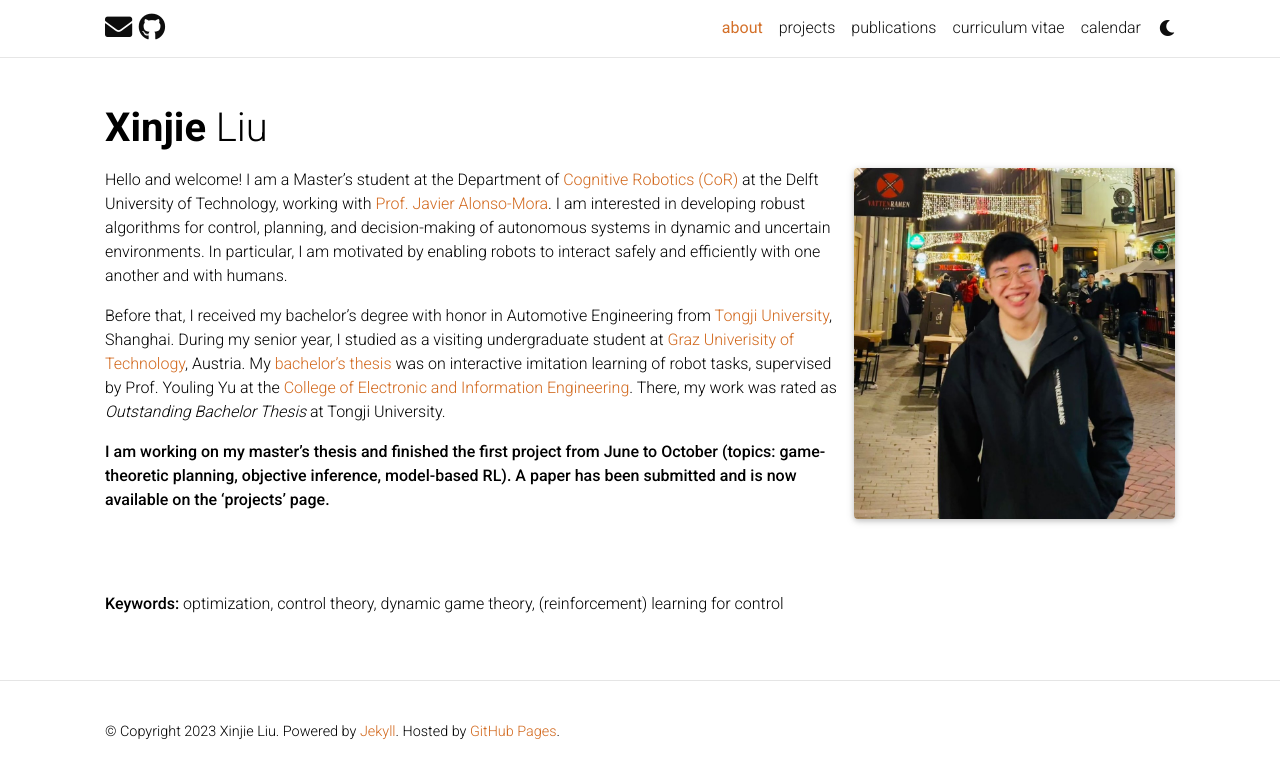
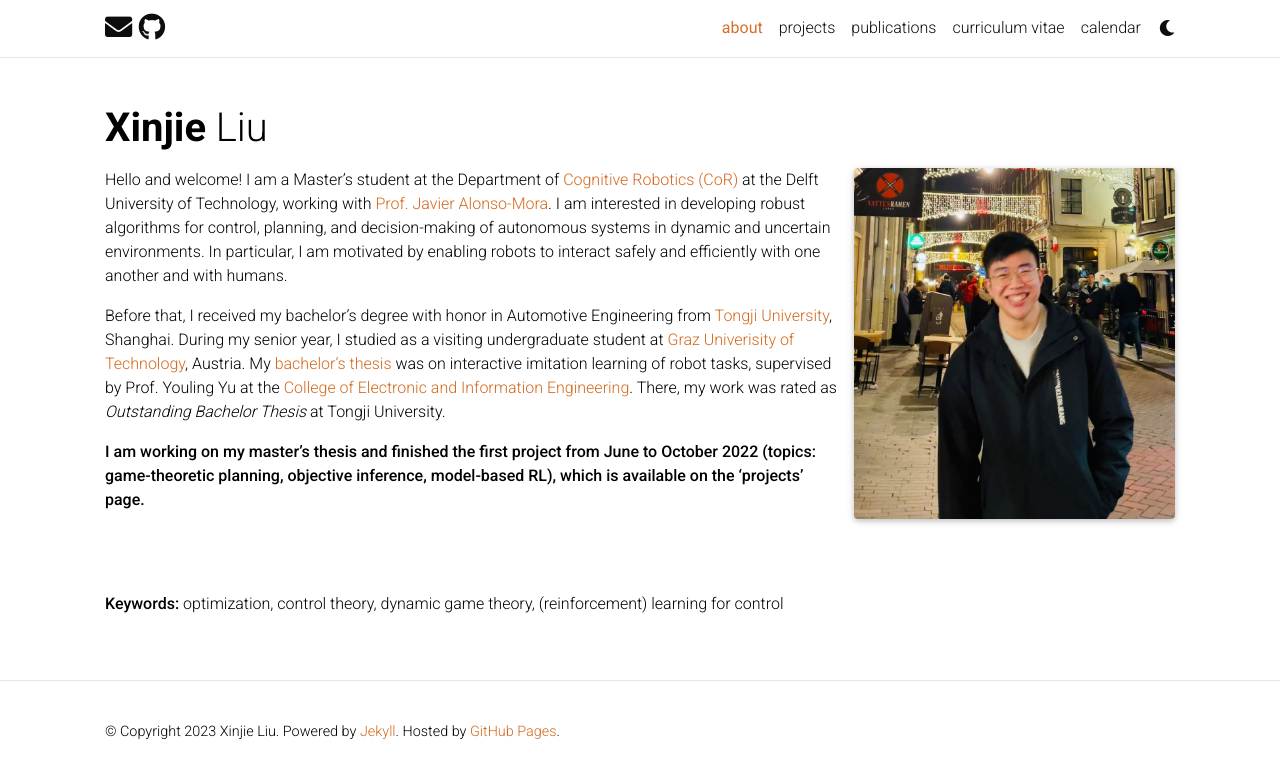
Before and after one commit to xinjie-liu/xinjie-liu.github.io, a Jekyll site: the page built from _pages/about.md, in a window 1280 px wide. Shown: the top 778 px of the page. Built offline with Jekyll 4.4.1, drawn with Linux system fonts in a browser that asks for light colours; full-size pictures stand in for the smaller copies a plugin makes; comment, search, counter and statistics services are not loaded; a style sheet for code colours, icons or effects is not loaded.

```diff
--- a/_pages/about.md
+++ b/_pages/about.md
@@ -29,7 +29,7 @@
 
 Before that, I received my bachelor's degree with honor in Automotive Engineering from [Tongji University](https://en.tongji.edu.cn/index.htm), Shanghai. During my senior year, I studied as a visiting undergraduate student at [Graz Univerisity of Technology](https://www.tugraz.at/en/home/), Austria. My [bachelor's thesis](/projects/bachelor_thesis/) was on interactive imitation learning of robot tasks, supervised by Prof. Youling Yu at the [College of Electronic and Information Engineering](https://see-en.tongji.edu.cn/). There, my work was rated as *Outstanding Bachelor Thesis* at Tongji University.
 
-**I am working on my master's thesis and finished the first project from June to October (topics: game-theoretic planning, objective inference, model-based RL). A paper has been submitted and is now available on the ‘projects’ page.**
+**I am working on my master's thesis and finished the first project from June to October 2022 (topics: game-theoretic planning, objective inference, model-based RL), which is available on the 'projects' page.**
 
 <!-- <font color=navy> I am working on my master's thesis (topics: inference, game-theoretic optimization, model-based RL) and expect to graduate in June 2023. A preprint of my work so far will be available soon. I am looking for PhD position starting in 2023 Fall. </font> -->
 
```
